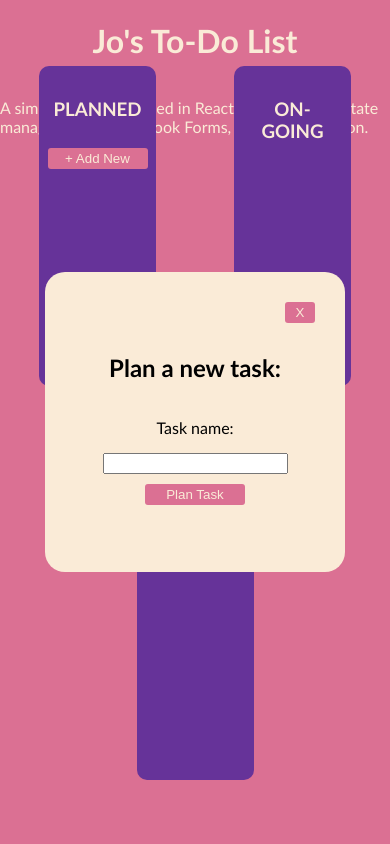
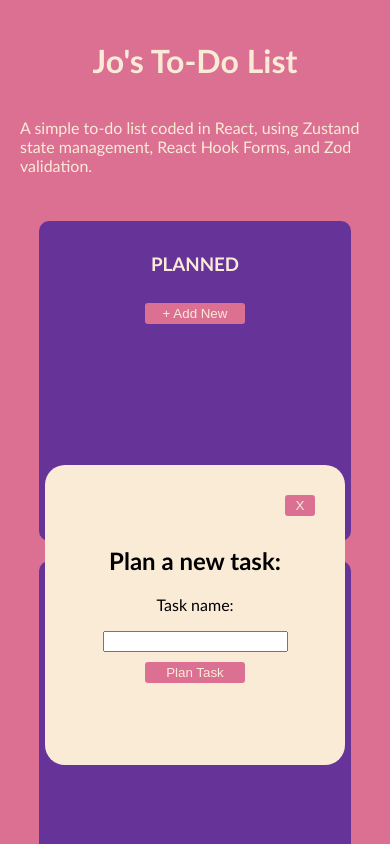
Before and after one commit to jrocca82/zustand-practice, a React (Create React App) app in the folder task-manager/: page / in a window 390 px wide. Both pictures are taken after a click on the button "+ Add New". Shown: the top 844 px of the page. Built offline with nearby package versions, Linux system fonts and the light colour scheme.

Commit message:
feat: mobile responsize and zod validation

```diff
--- a/task-manager/package.json
+++ b/task-manager/package.json
@@ -3,6 +3,7 @@
   "version": "0.1.0",
   "private": true,
   "dependencies": {
+    "@hookform/resolvers": "^3.1.1",
     "@testing-library/jest-dom": "^5.16.5",
     "@testing-library/react": "^13.4.0",
     "@testing-library/user-event": "^13.5.0",
@@ -13,9 +14,11 @@
     "classnames": "^2.3.2",
     "react": "^18.2.0",
     "react-dom": "^18.2.0",
+    "react-hook-form": "^7.44.3",
     "react-scripts": "5.0.1",
     "typescript": "^5.1.3",
     "web-vitals": "^2.1.4",
+    "zod": "^3.21.4",
     "zustand": "^4.3.8"
   },
   "scripts": {
--- a/task-manager/src/App.css
+++ b/task-manager/src/App.css
@@ -17,8 +17,21 @@
   align-items: center;
   color: antiquewhite;
   margin-bottom: -150px;
+  padding: 20px;
 }
 
 * {
   box-sizing: border-box;
 }
+
+@media screen and (max-width: 720px) {
+  .App {
+    flex-flow: column;
+    justify-content: center;
+    align-items: center;
+  }
+
+  .AppHeader {
+    margin-bottom: 0
+  }
+}
--- a/task-manager/src/components/AddTaskModal.tsx
+++ b/task-manager/src/components/AddTaskModal.tsx
@@ -1,6 +1,9 @@
 import { Dispatch, SetStateAction, useState } from "react";
 import "./styles/Modal.css";
 import { useTaskStore } from "../store";
+import { zodResolver } from "@hookform/resolvers/zod";
+import { useForm } from "react-hook-form";
+import { FormData, newTaskSchema } from "../schema/NewTaskSchema";
 
 type ModalProps = {
   setOpenModal: Dispatch<SetStateAction<boolean>>;
@@ -8,9 +11,22 @@ type ModalProps = {
 
 const AddTaskModal = ({ setOpenModal }: ModalProps) => {
   const [text, setText] = useState<string>();
-  const [error, setError] = useState<string>();
 
   const addTask = useTaskStore((store) => store.addTask);
+
+  const {
+    register,
+    handleSubmit,
+    formState: { errors },
+  } = useForm<FormData>({
+    resolver: zodResolver(newTaskSchema),
+    mode: "onSubmit",
+  });
+
+  const onSubmit = handleSubmit((data: FormData) => {
+    addTask(data.task);
+    setOpenModal(false);
+  });
 
   return (
     <div className="modal">
@@ -20,27 +36,18 @@ const AddTaskModal = ({ setOpenModal }: ModalProps) => {
         </button>
       </div>
       <div className="modalContent">
-        <h2>Plan a new task:</h2>
-        <p>Task name:</p>
-        <input onChange={(e) => setText(e.target.value)} value={text} />
-        <button
-          onClick={() => {
-            // TODO: Add zod validation
-            if (!text) {
-              setError("*Please enter a task to plan!");
-              return;
-            }
-            addTask(text);
-            setOpenModal(false);
-
-            // Clear states
-            setError(undefined);
-            setText(undefined);
-          }}
-        >
-          Plan Task
-        </button>
-        {error && <p>{error}</p>}
+        <form onSubmit={onSubmit}>
+          <h2>Plan a new task:</h2>
+          <p>Task name:</p>
+          <input
+            {...register("task")}
+            onChange={(e) => setText(e.target.value)}
+            value={text}
+          />
+          <button onClick={onSubmit}>Plan Task</button>
+          {/* Only task error is available, so able to hardcode here */}
+          {errors && <p>{errors.task?.message}</p>}
+        </form>
       </div>
     </div>
   );
--- a/task-manager/src/components/styles/Column.css
+++ b/task-manager/src/components/styles/Column.css
@@ -41,3 +41,9 @@ button:hover {
 .hidden {
   display: "none";
 }
+
+@media screen and (max-width: 720px) {
+  .column {
+    width: 80%
+  }
+}
--- a/task-manager/src/components/styles/Task.css
+++ b/task-manager/src/components/styles/Task.css
@@ -34,7 +34,7 @@
   text-align: center;
   padding: 5px;
   border-radius: 5px;
-  width: 20%;
+  width: 80px;
 }
 
 .PLANNED {
--- /dev/null
+++ b/task-manager/src/schema/NewTaskSchema.tsx
@@ -0,0 +1,12 @@
+import { z } from "zod";
+
+export const newTaskSchema = z.object({
+  task: z.coerce
+    .string({
+      required_error: "*Please enter a task to plan!",
+    })
+    .min(1, {message: "*Please enter a task to plan!"})
+    .trim(),
+});
+
+export type FormData = z.infer<typeof newTaskSchema>;
```
Also changed, not shown: 1 other file (tests, documents, lock files or other folders).
